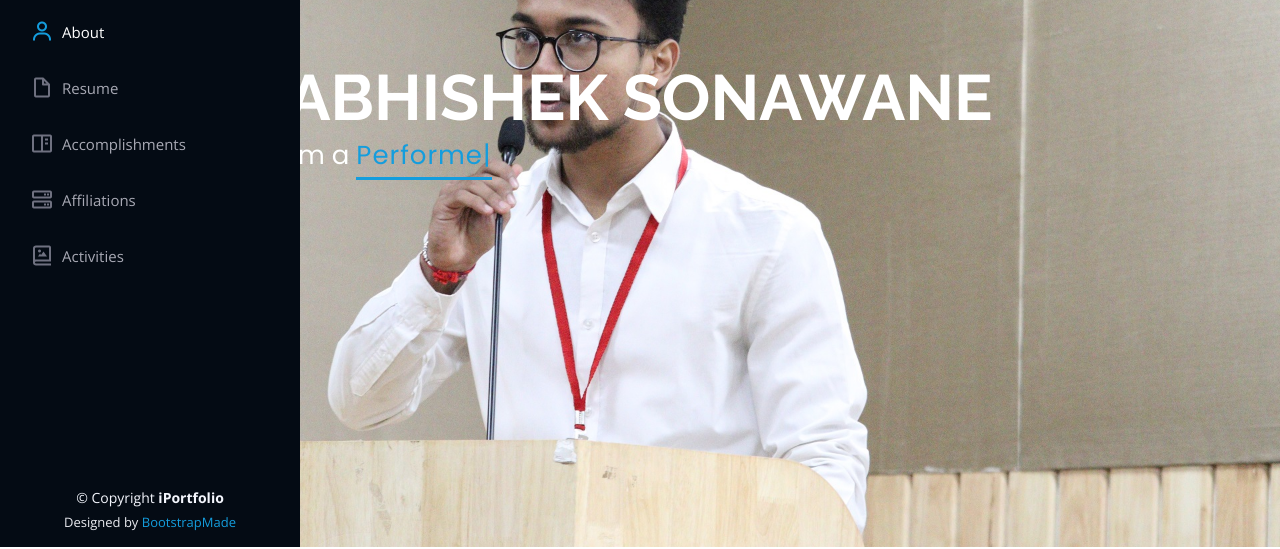
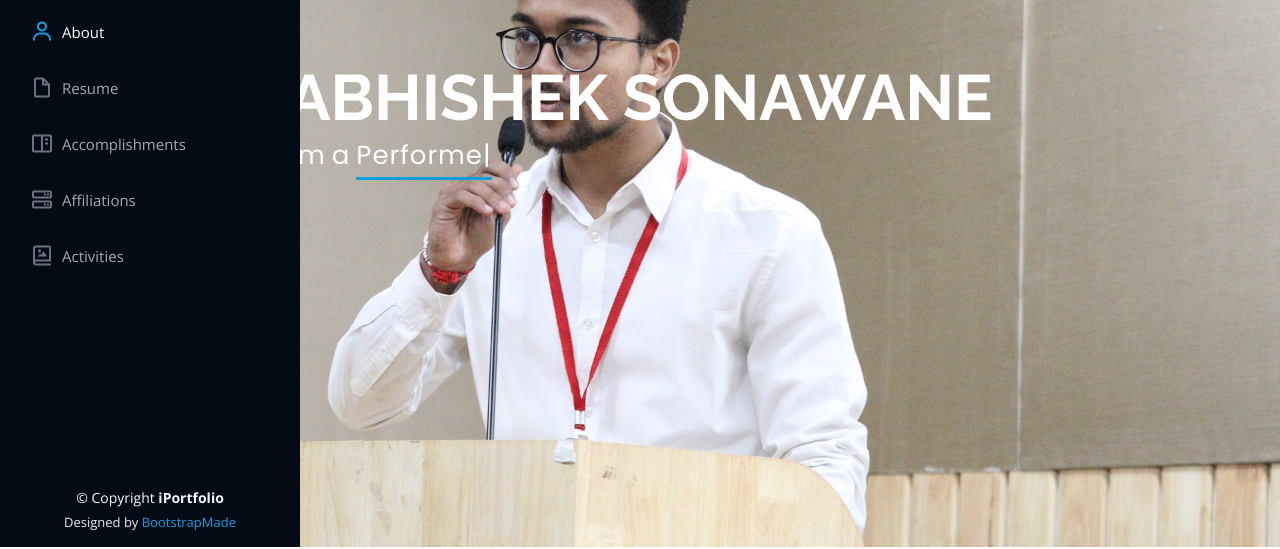
Before and after one commit to gdalvi94/FreelancePortfolioProject, a plain HTML site: page index.html in a window 1280 px wide. Shown: the part 253-802 px from the top of the page. Drawn offline with nearby package versions, Linux system fonts and the light colour scheme.

Commit message:
Update style.css

```diff
--- a/assets/css/style.css
+++ b/assets/css/style.css
@@ -241,7 +241,7 @@ h1, h2, h3, h4, h5, h6 {
 }
 
 #hero p span {
-  color: #149ddd;
+  color: #fff;
   padding-bottom: 4px;
   letter-spacing: 1px;
   border-bottom: 3px solid #149ddd;
```
